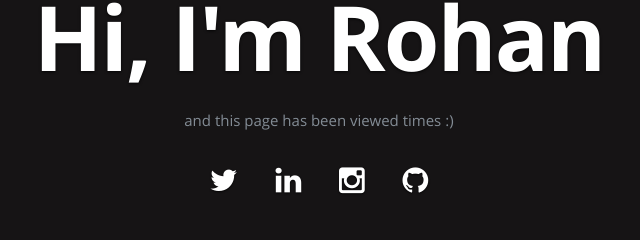
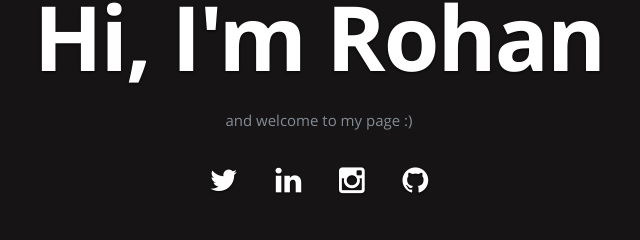
Before and after one commit to rohan18joseph/resume, a plain HTML site: page frontend/index.html in a window 1280 px wide. Shown: the part 281-521 px from the top of the page, 323-963 px from the left. Drawn offline with nearby package versions, Linux system fonts and the light colour scheme; a script that the page names is missing.

Commit message:
Removed unnecessary code and files.

```diff
--- a/frontend/index.html
+++ b/frontend/index.html
@@ -56,7 +56,7 @@
          <div class="banner-text">
             <h1 class="responsive-headline">Hi, I'm Rohan</h1>
 
-            <p>and this page has been viewed  <a id="counter"></a> times :) </p>
+            <p>and welcome to my page :) </p>
             <ul class="social">
                <li><a href="https://twitter.com/rohanaway"><i class="fa fa-twitter"></i></a></li>
                <li><a href="https://linkedin.com/in/rohanjoseph18"><i class="fa fa-linkedin"></i></a></li>
```
Also changed, not shown: 4 other files.
